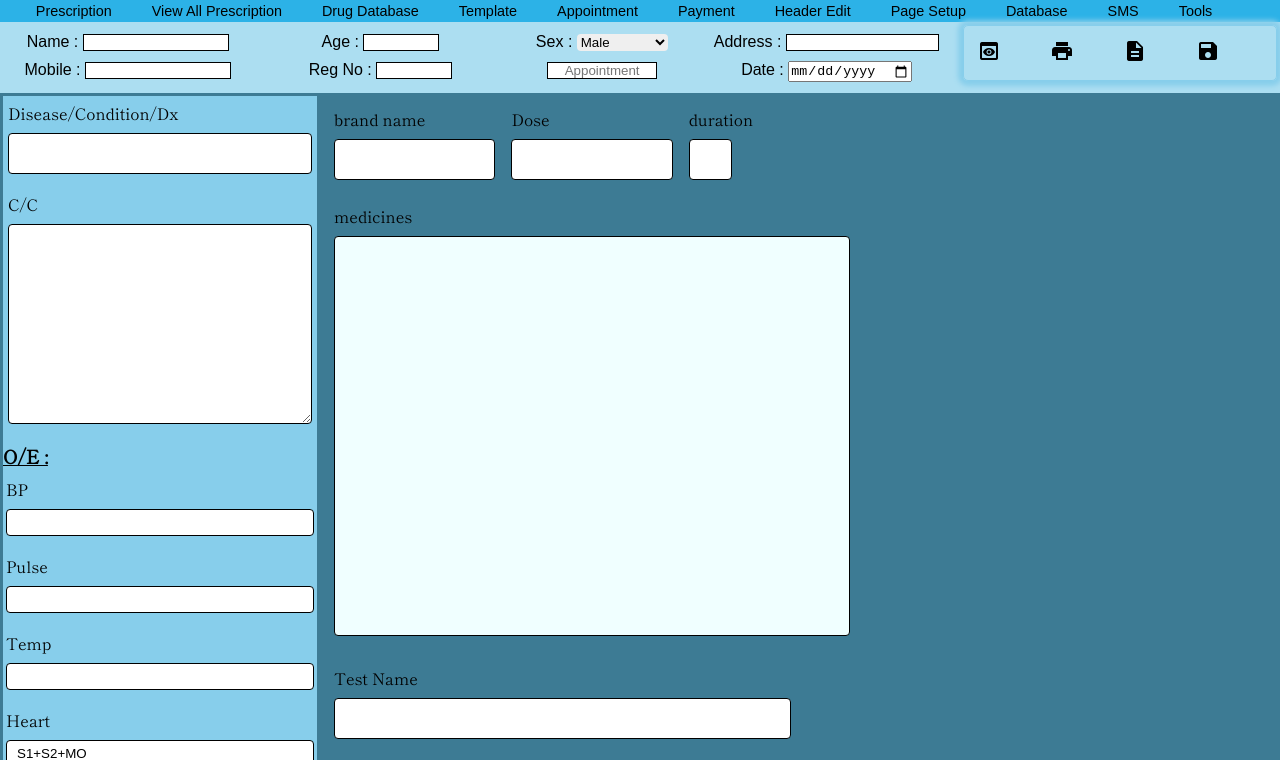
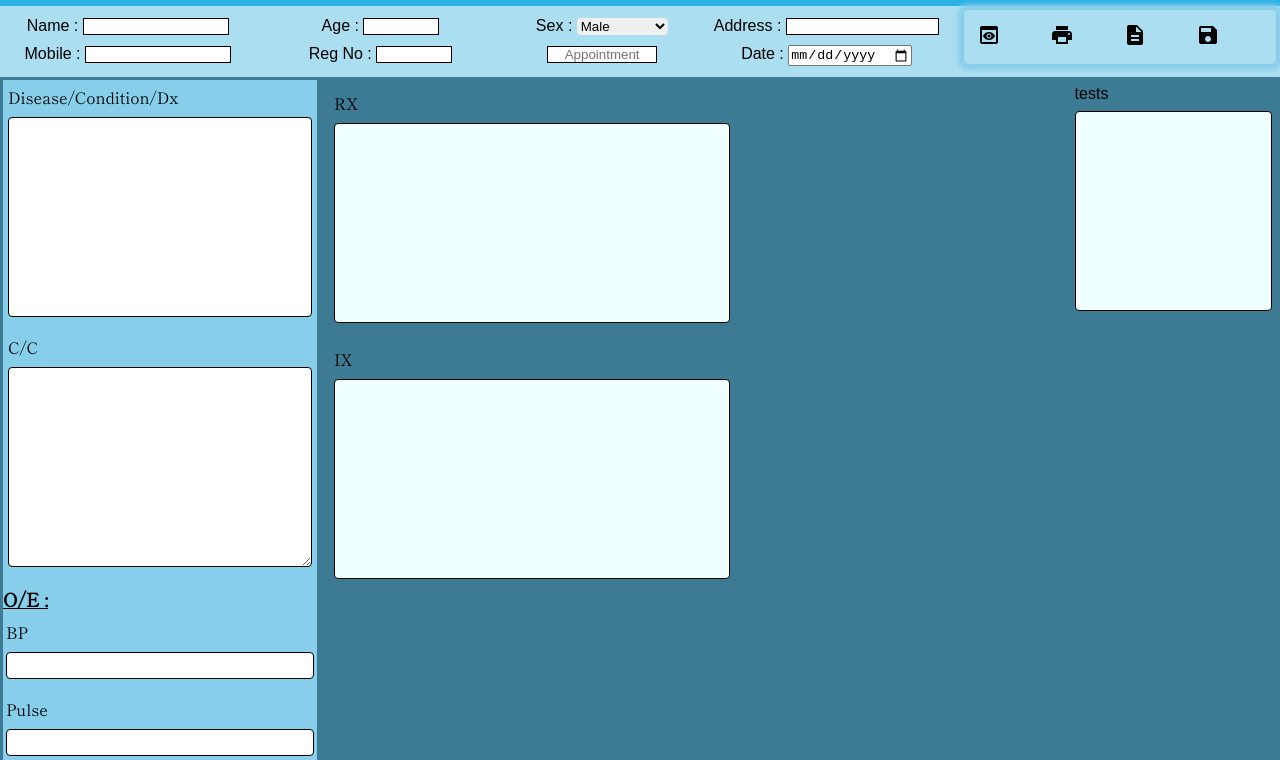
Before and after one commit to zulker01/dr.ai, a plain HTML site: page index.html in a window 1280 px wide. Shown: the top 760 px of the page. Drawn offline with Linux system fonts and the light colour scheme; a web font is replaced by a local one.

Commit message:
rough edit at meeting, code must need to be refurnished

```diff
--- a/index.html
+++ b/index.html
@@ -22,6 +22,7 @@
             <div class="row">
                 <div class="col-lg-12">
                     <nav class="header-nav" id="mynav">
+                        <!--
                         <ul>
                             <li><a href="#prescription">Prescription</a></li>
                             <li><a href="#all-prescription">View All Prescription</a></li>
@@ -36,6 +37,7 @@
                             <li><a href="#tools">tools</a></li>
 
                         </ul>
+                        -->
                     </nav>
                 </div>
             </div>
@@ -240,12 +242,13 @@
                             </form>
 
                         </div>
-
+                        <!--
                         <div class="IX">
                             <label for="ix">Ix</label>
                             <textarea name="ix" id="ix"></textarea>
 
                         </div>
+                        -->
                         <div class="Drug-history">
                             <label for="drug-history">Drug History</label>
                             <textarea name="drug-history" id="drug-history"></textarea>
@@ -255,10 +258,12 @@
                     </section>
 
                 </div>
-                <div class="col-lg-9">
+                <div class="col-lg-7">
                     <section class="add-medicine">
+
                         <div class="col-lg-9">
-                        <div class="col-lg-3">
+                        <!--
+                            <div class="col-lg-3">
                             <div class="RX">
 
                                 <label for="brand">brand name </label>
@@ -279,16 +284,27 @@
                                 <input type="text" name="duration" id="duration">
                             </div>
                         </div>
+                        -->
                         <div class="col-lg-9">
                             <div class="medicines">
 
-                                <label for="medicines">medicines </label>
+                                <label for="medicines">RX </label>
                                 <input type="text" name="medicines" id="medicines">
                             </div>
                         </div>
-                    </div>
+                        <div class="col-lg-9">
+                            <div class="medicines">
+
+                                <label for="medicines">IX </label>
+                                <input type="text" name="medicines" id="medicines">
+                            </div>
+                        </div>
+
+                        </div>
+                    <!--
                         <div class="col-lg-9">
                         <div class="col-lg-8">
+
                             <div class="RX">
 
                                 <label for="brand">Test Name</label>
@@ -303,9 +319,21 @@
                                 <input type="text" name="tests" id="tests">
                             </div>
                         </div>
+                        -->
+
+
+
+                    </section>
+
+                </div>
+                <div class="col-lg-2">
+                    <div class="medicines">
+
+                        <label for="tests">tests</label>
+                        <input type="text" name="tests" id="tests">
                     </div>
-                    </section>
                 </div>
+
 
             </div>
             </section>
--- a/style.css
+++ b/style.css
@@ -145,6 +145,7 @@
         box-sizing: border-box;
         border: 1px solid black;
         border-radius: 4px;
+        height :200px
     }
 
     .CC {
@@ -254,7 +255,7 @@
         box-sizing: border-box;
         border: 1px solid black;
         border-radius: 4px;
-        height: 400px;
+        height: 200px;
         background-color: azure;
     }
 
```
